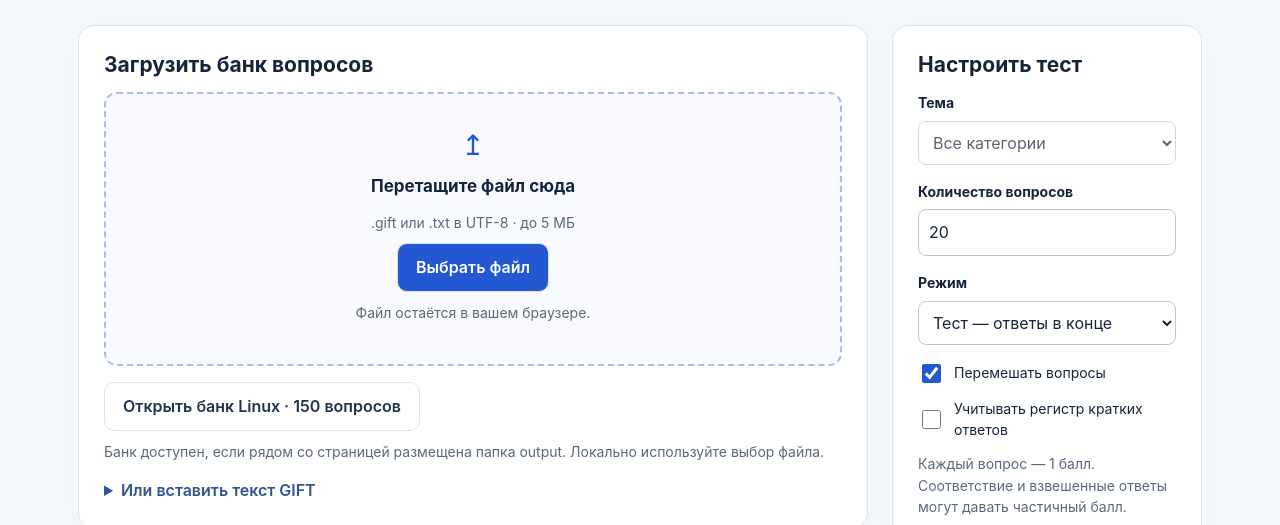
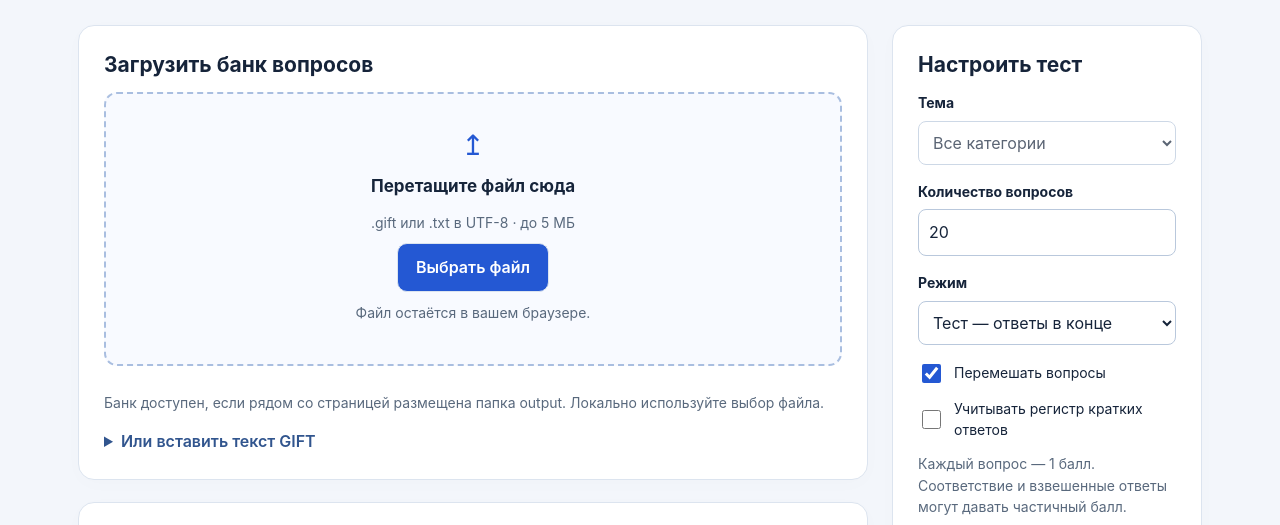
Before and after one commit to yusu-source/GIFT_checker, a plain HTML site: page index.html in a window 1280 px wide. Shown: the part 240-765 px from the top of the page. Drawn offline with Linux system fonts and the light colour scheme.

Commit message:
Update index.html

```diff
--- a/index.html
+++ b/index.html
@@ -17,7 +17,7 @@
 <div id="notice" role="status" aria-live="polite" hidden></div>
 <section id="setup-view" class="layout">
 <div>
-<div class="card"><h2>Загрузить банк вопросов</h2><div class="drop" id="drop"><div class="drop-icon" aria-hidden="true">↥</div><h3>Перетащите файл сюда</h3><p class="subtle">.gift или .txt в UTF-8 · до 5 МБ</p><label class="file-button">Выбрать файл<input id="file" class="sr-only" type="file" accept=".gift,.txt,text/plain"></label><p class="subtle">Файл остаётся в вашем браузере.</p></div><div class="row" style="margin-top:16px"><button id="sample">Открыть банк Linux · 150 вопросов</button></div><p id="sample-note" class="subtle">Банк доступен, если рядом со страницей размещена папка output. Локально используйте выбор файла.</p><details><summary>Или вставить текст GIFT</summary><label for="paste" class="sr-only">Текст GIFT</label><textarea id="paste" placeholder="::Вопрос:: Какой командой вывести UID? {=id ~ls ~ps ~pwd}" spellcheck="false"></textarea><button id="parse-paste">Проверить текст</button></details></div>
+<div class="card"><h2>Загрузить банк вопросов</h2><div class="drop" id="drop"><div class="drop-icon" aria-hidden="true">↥</div><h3>Перетащите файл сюда</h3><p class="subtle">.gift или .txt в UTF-8 · до 5 МБ</p><label class="file-button">Выбрать файл<input id="file" class="sr-only" type="file" accept=".gift,.txt,text/plain"></label><p class="subtle">Файл остаётся в вашем браузере.</p></div><div class="row" style="margin-top:16px"><button style="display: none;" id="sample">Открыть банк Linux · 150 вопросов</button></div><p id="sample-note" class="subtle">Банк доступен, если рядом со страницей размещена папка output. Локально используйте выбор файла.</p><details><summary>Или вставить текст GIFT</summary><label for="paste" class="sr-only">Текст GIFT</label><textarea id="paste" placeholder="::Вопрос:: Какой командой вывести UID? {=id ~ls ~ps ~pwd}" spellcheck="false"></textarea><button id="parse-paste">Проверить текст</button></details></div>
 <div class="card" id="bank" hidden><div class="row between"><h2 id="bank-name"></h2><span class="badge">GIFT</span></div><div class="stats"><div class="stat"><strong id="count">0</strong><span>вопросов доступны</span></div><div class="stat"><strong id="cat-count">0</strong><span>категорий</span></div><div class="stat"><strong id="issue-count">0</strong><span>замечаний</span></div></div><div id="validation" role="status"></div><div class="type-list" id="type-list" style="margin-top:16px"></div><details id="issue-details" hidden><summary>Подробности проверки</summary><ul id="issues" class="issues"></ul></details><p class="subtle">Это проверка поддерживаемого синтаксиса, а не официальный валидатор Moodle. Содержательную правильность ответов она не проверяет.</p></div>
 <div class="card"><h2>Что поддерживается</h2><p class="subtle">Один или несколько вариантов ответа, «верно / неверно», краткий ответ, число с допуском и соответствие. Категории, комментарии, экранированные символы и обратная связь.</p><p class="subtle">Эссе и информационные блоки не оцениваются и пропускаются с сообщением. HTML и другая разметка показываются как текст. Внешние изображения и скрипты не загружаются.</p><a class="subtle" href="https://docs.moodle.org/503/en/GIFT" target="_blank" rel="noopener noreferrer">Спецификация GIFT в MoodleDocs</a></div>
 </div>
```
